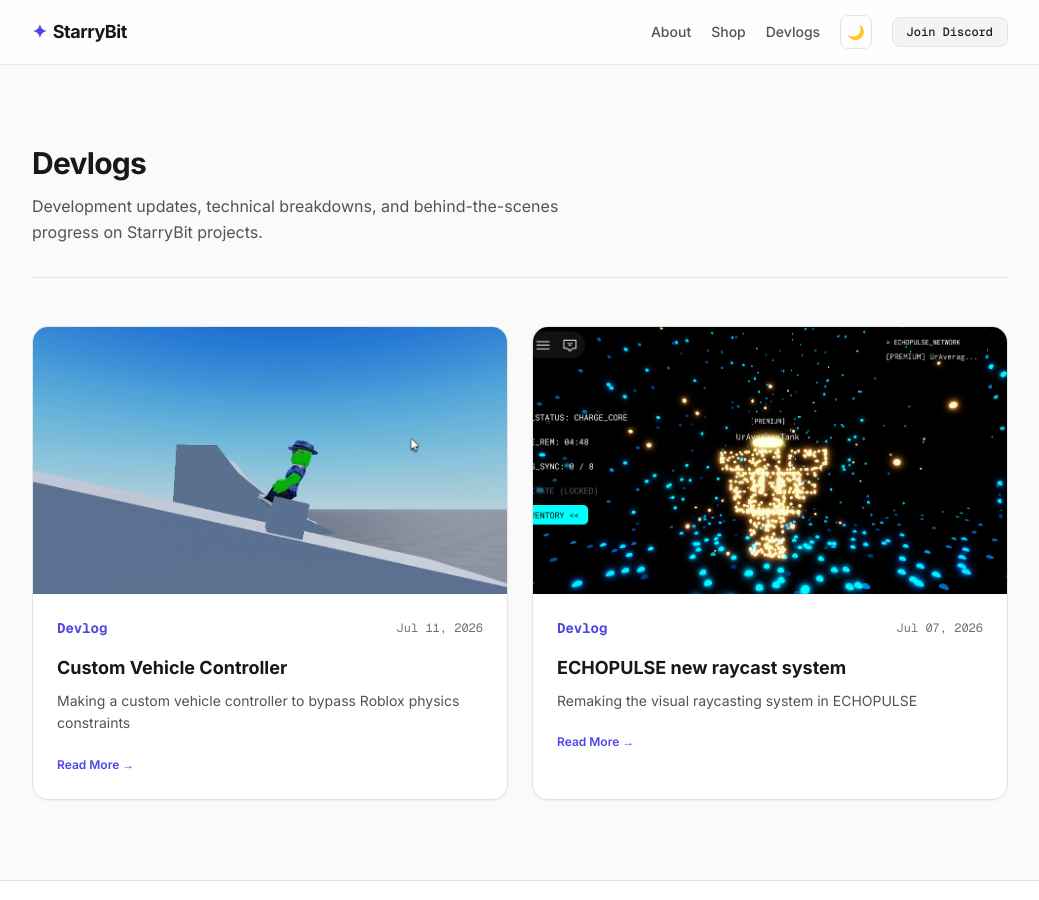
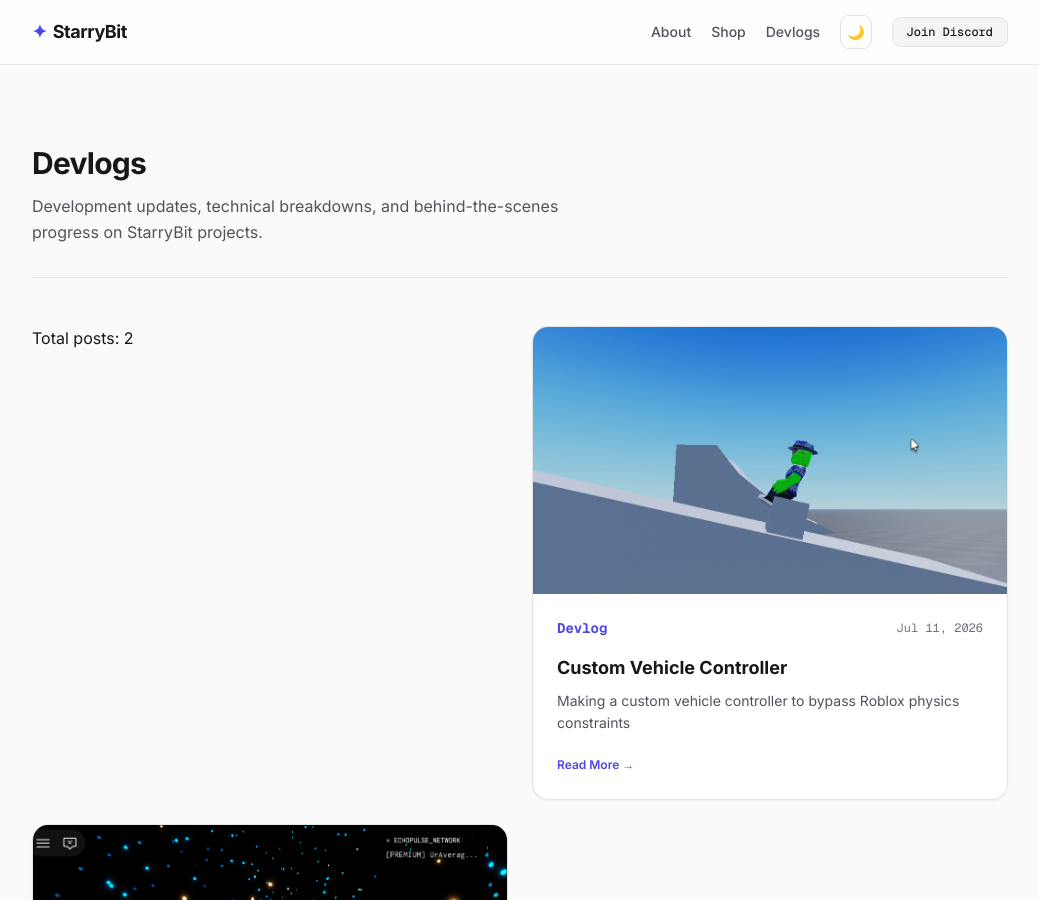
Before and after one commit to StarryBit/starrybit.github.io, a Jekyll site: the page built from blog/index.html, in a window 1280 px wide and 900 px high. Shown: the whole window, without its empty margins (120-1159 px from the left). Built offline with Jekyll 4.4.1, drawn with Linux system fonts in a browser that asks for light colours; nearby versions of some CDN libraries.

Commit message:
Update index.html

```diff
--- a/blog/index.html
+++ b/blog/index.html
@@ -21,7 +21,7 @@ title: Devlogs | StarryBit
 
     <!-- Devlog Cards -->
    <section class="grid md:grid-cols-2 gap-6">
-
+<p>Total posts: {{ site.posts.size }}</p>
 {% for post in site.posts %}
 
 {% include card.html
```
